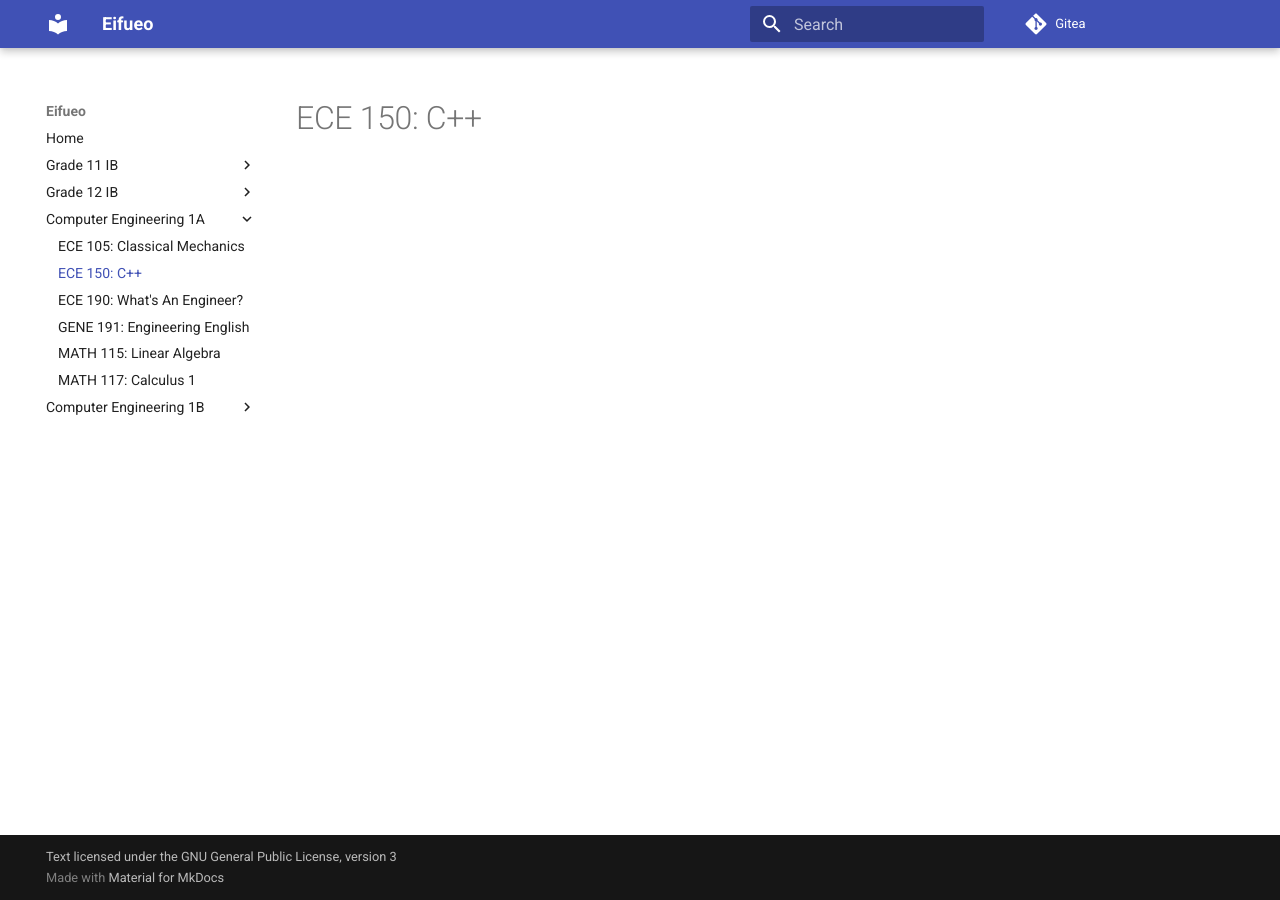
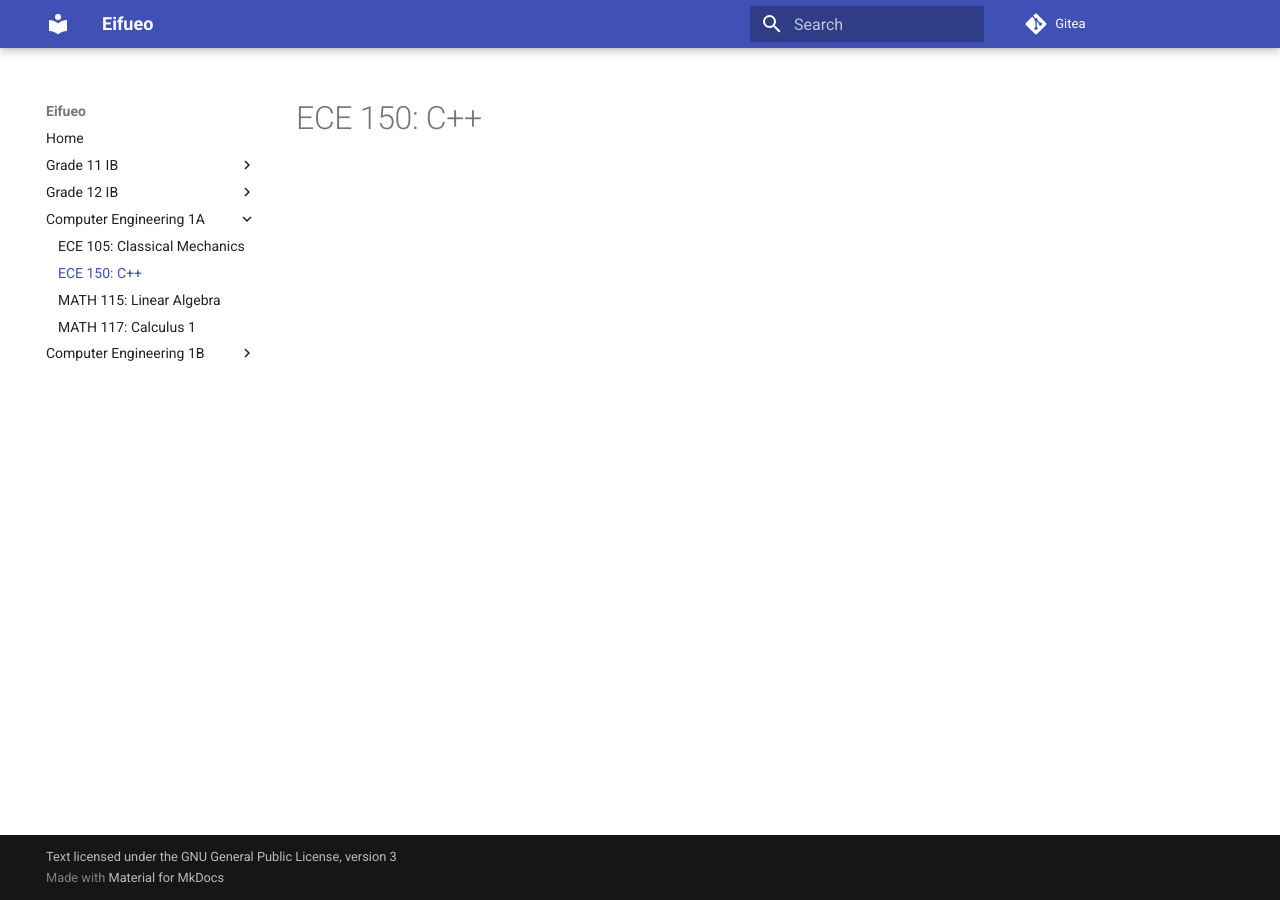
Before and after one commit to potatoeggy/eifueo, an MkDocs documentation site: the page built from docs/ce1/ece150.md, in a window 1280 px wide. Built offline with MkDocs 1.6.1 and Material for MkDocs 9.7.7, drawn with Linux system fonts in a browser that asks for light colours.

Commit message:
nav: remove noteless navs

```diff
--- a/mkdocs.yml
+++ b/mkdocs.yml
@@ -26,8 +26,6 @@ nav:
   - Computer Engineering 1A:
       - "ECE 105: Classical Mechanics": ce1/ece105.md
       - "ECE 150: C++": ce1/ece150.md
-      - "ECE 190: What's An Engineer?": ce1/ece190.md
-      - "GENE 191: Engineering English": ce1/gene191.md
       - "MATH 115: Linear Algebra": ce1/math115.md
       - "MATH 117: Calculus 1": ce1/math117.md
   - Computer Engineering 1B:
```
